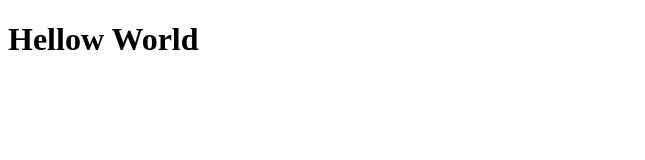
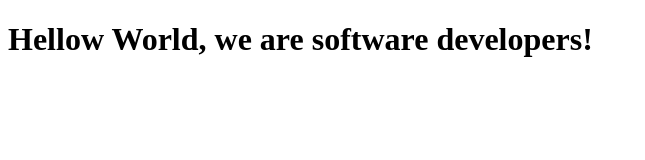
Before and after one commit to Spectacon/Test_2, a plain HTML site: page index.html in a window 1280 px wide. Shown: the whole page, without its empty margins (0-645 px from the left). Drawn offline with Linux system fonts and the light colour scheme.

Commit message:
second commit
we are software developers

```diff
--- a/index.html
+++ b/index.html
@@ -12,7 +12,7 @@
         <link rel="stylesheet" href="">
     </head>
     <body>
-        <h1> Hellow World</h1>
+        <h1> Hellow World, we are software developers!</h1>
 
         <script src="" async defer></script>
     </body>
```
